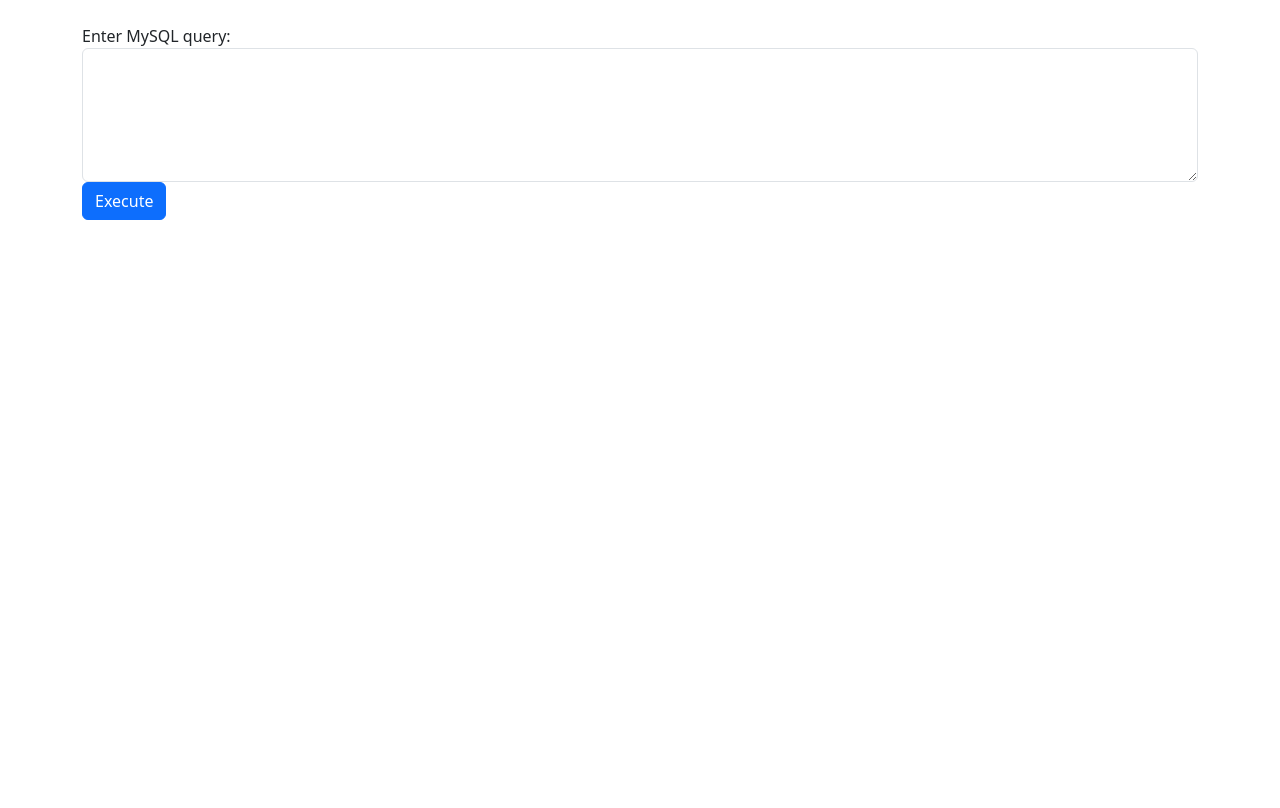
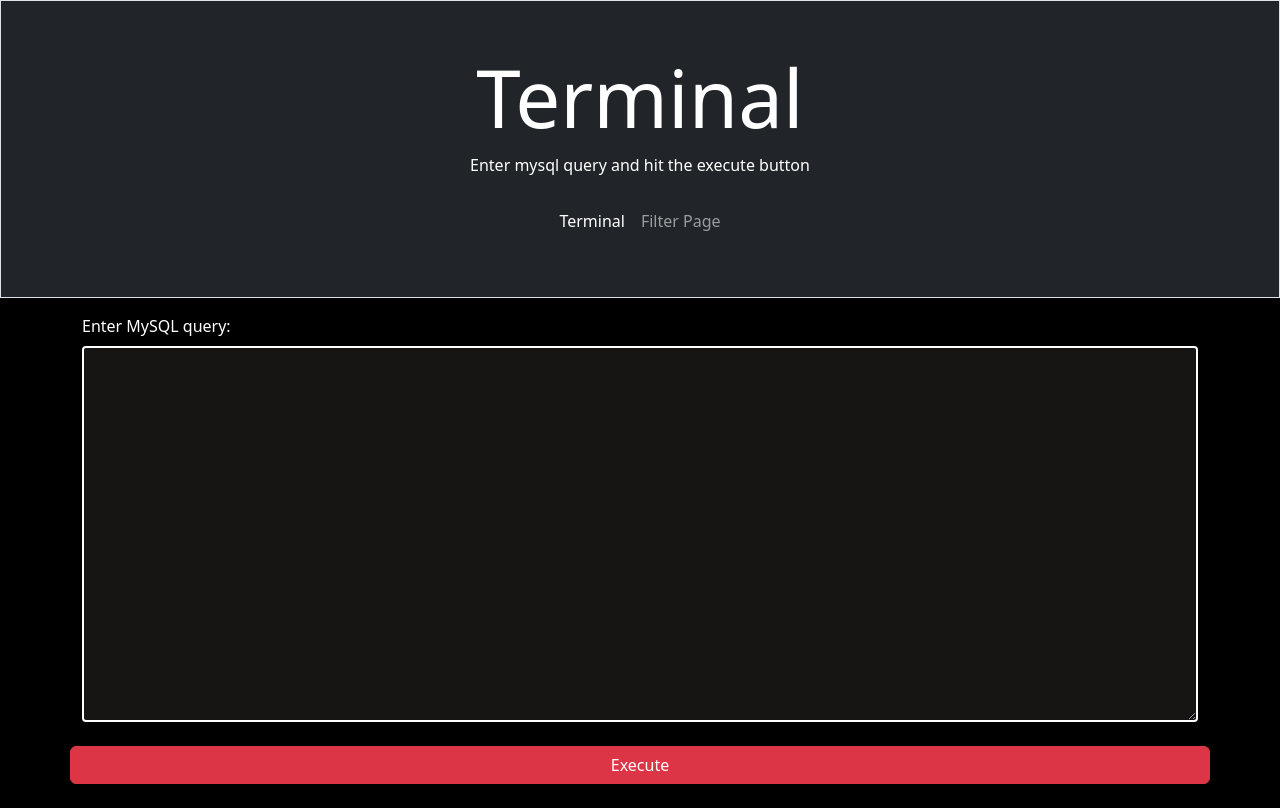
Before and after one commit to lalit-03/dblab_project, a PHP site: page /admin_page.php in a window 1280 px wide. Before the commit the page ends 220 px from the top, so only its background shows below. Run offline with PHP 8.4, Linux system fonts and the light colour scheme; the visitor is signed in with stand-in values (Sample User, id 1).

Commit message:
Finished Terminal. Few minor tweaks in other files.

```diff
--- a/admin_page.php
+++ b/admin_page.php
@@ -18,24 +18,18 @@ error_reporting(-1);
         die("Connection failed: " . $conn->connect_error);
     }
 
-
+    try {
         if (isset($_POST['query'])) {
-
             $query = $_POST['query'];
-
-
             if ($result = $conn->query($query)) {
-
                 if ($result->num_rows > 0) {
                     $output = "";
-                $output .= '<table class="table">';
+                    $output .= '<table class="table table-dark table-striped">';
                     $output .= '<thead><tr>';
                     while ($field = $result->fetch_field()) {
                         $output .= '<th>' . $field->name . '</th>';
                     }
                     $output .= '</tr></thead>';
-
-
                     $output .= '<tbody>';
                     while ($row = $result->fetch_assoc()) {
                         $output .= '<tr>';
@@ -54,7 +48,10 @@ error_reporting(-1);
                 $output .= '<div class="alert alert-danger">Query execution failed: ' . $conn->error . '</div>';
             }
         }
-
+    } catch (Exception $e) {
+        $output = "";
+        $output .= '<div class="alert alert-danger"><strong>MySQL fatal exception:</strong> '. $e->getMessage() . '</div>';
+    }
 
     $conn->close();
 ?>
@@ -68,19 +65,40 @@ $conn->close();
         <link href="bootstrap-5.3.0-alpha2-dist/css/bootstrap.min.css" rel="stylesheet">
         <script src="bootstrap-5.3.0-alpha2-dist/js/bootstrap.bundle.min.js"></script>
     </head>
-    <body>
-        <div class="container mt-4">
+    <body style="background-color:#000000;">
+        <div class="container-fluid p-5 bg-dark text-white text-center border">
+            <h1 class="display-1">Terminal</h1>
+            <p>Enter mysql query and hit the execute button</p>
+            <nav class="navbar navbar-expand-sm bg-dark navbar-dark justify-content-center">
+			<ul class="navbar-nav">
+			  <li class="nav-item">
+			    <a class="nav-link active" href="admin_page.php">Terminal</a>
+			  </li>
+			  <li class="nav-item">
+				<a class="nav-link" href="filter.php">Filter Page</a>
+			  </li>
+			</ul>
+	    </nav>
+        </div>
+
+        <div class="container mt-3">
             <form method="POST">
+            <div class = "row gy-6">
                 <div class="form-group">
-                    <label for="query">Enter MySQL query:</label>
-                    <textarea class="form-control" id="query" name="query" rows="5"></textarea>
+                    <label for="query" class="form-label" style="color: white;">Enter MySQL query:</label>
+                    <textarea class="form-control" id="query" name="query" rows="8" style="border: 2px solid #ffffff; border-radius: 4px; background-color:#171414; font-size:30px; color:green;"></textarea>
                 </div>
-                <button type="submit" class="btn btn-primary">Execute</button>
+            </div>
+            <br>
+            <div class="row gy-6">
+                <button type="submit" class="btn btn-danger btn-large justify-content-center">Execute</button>
+            </div>
             </form>
-        </div>
-    </body>
-</html>
+            <br>
             <?php
             if(isset($output))
                 echo $output;
             ?>
+        </div>
+    </body>
+</html>
--- a/company_registration.php
+++ b/company_registration.php
@@ -64,7 +64,7 @@ if ($_SERVER['REQUEST_METHOD'] === 'POST') {
 	<link href="bootstrap-5.3.0-alpha2-dist/css/bootstrap.min.css" rel="stylesheet">
 	<script src="bootstrap-5.3.0-alpha2-dist/js/bootstrap.bundle.min.js"></script>
 </head>
-<body style="background-color:powderblue;"">
+<body style="background-color:powderblue;">
 	<div class="container-fluid p-5 bg-primary text-white text-center">
 		<h1 class="display-1">Company Registration Form</h1>
 		<p>Enter company name and email, create a username and password to register.</p>
--- a/student_registration.php
+++ b/student_registration.php
@@ -123,6 +123,7 @@ if ($_SERVER['REQUEST_METHOD'] === 'POST') {
 			</ul>
 	</nav>
 <body>
+	<div class="container mt-3">
 	<h2>Add Student Record</h2>
 	<form method="post" action="student_registration.php">
 		<div class="row gy-6">
@@ -240,5 +241,6 @@ if ($_SERVER['REQUEST_METHOD'] === 'POST') {
 	</form>
 	</div>
 	<br>
+</div>
 </body>
 </html>
```
Lines whose indentation alone changed are shown as unchanged.
